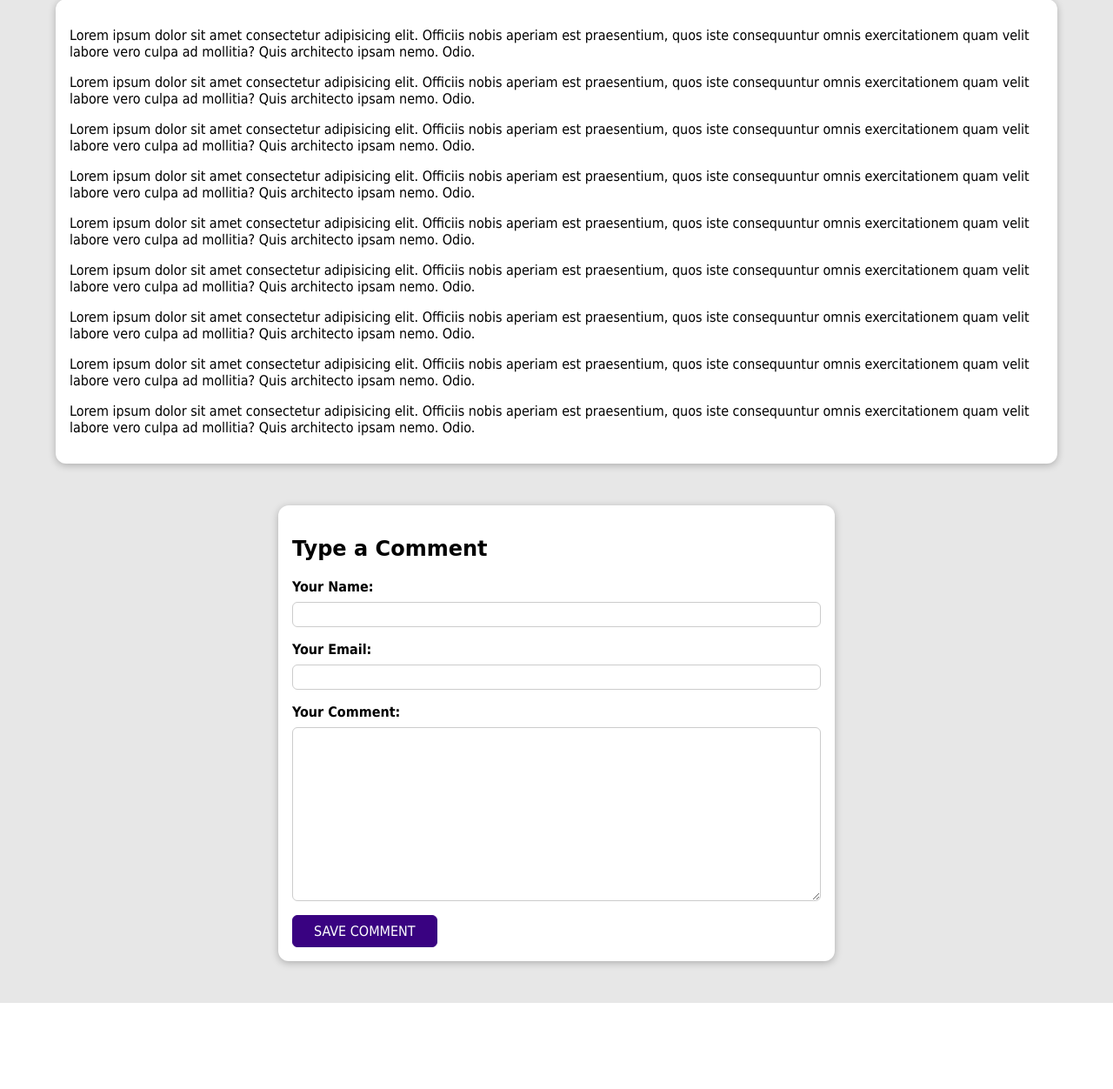
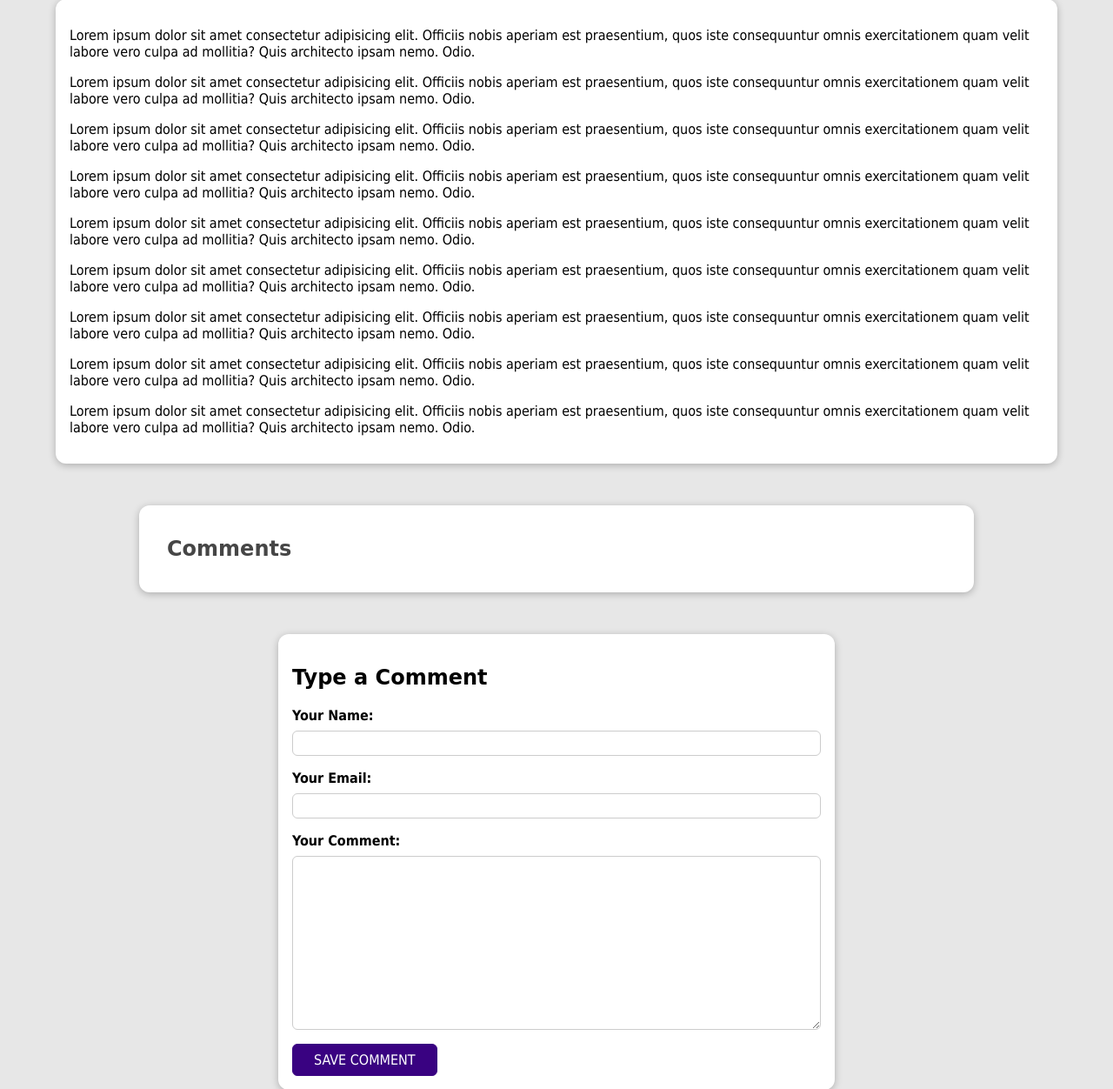
Before and after one commit to kratika19/My-Blog-Website, a Django app: a page that uses blog/templates/blog/post-detail.html in a window 1280 px wide. Shown: the part 529-1781 px from the top of the page at 87% size. Before the commit the page ends 1682 px from the top, so only its background shows below. Run offline with Django 3.2, Linux system fonts and the light colour scheme; data comes from the database, SQL or seed files in the repository.

Commit message:
linking comment form

```diff
--- a/blog/admin.py
+++ b/blog/admin.py
@@ -1,5 +1,5 @@
 from django.contrib import admin
-from .models import Author, Post, Tag
+from .models import Author, Post, Tag, Comment
 
 
 # Register your models here.
@@ -13,3 +13,4 @@ class PostAdmin(admin.ModelAdmin):
 admin.site.register(Post, PostAdmin)
 admin.site.register(Author)
 admin.site.register(Tag)
+admin.site.register(Comment)
--- a/blog/static/blog/post-detail.css
+++ b/blog/static/blog/post-detail.css
@@ -153,3 +153,32 @@ main {
   padding: 0.25rem 1.5rem;
   border-radius: 6px;
 }
+
+#comments {
+  margin: 3rem auto;
+  width: 90%;
+  max-width: 60rem;
+  border-radius: 12px;
+  background-color: white;
+  box-shadow: 0 2px 8px rgba(0, 0, 0, 0.25);
+  padding: 1rem 2rem;
+}
+
+#comments ul {
+  list-style: none;
+  margin: 0;
+  padding: 0;
+}
+
+#comments li {
+  margin-bottom: 1rem;
+  border-bottom: 2px solid #ccc;
+}
+
+#comments li:last-of-type {
+  border-bottom: none;
+}
+
+#comments h2 {
+  color: #464646;
+}
--- a/blog/templates/blog/post-detail.html
+++ b/blog/templates/blog/post-detail.html
@@ -41,6 +41,19 @@
         {{ post.content|linebreaks }}
     </main>
 
+    <section id="comments">
+        <h2>Comments</h2>
+        <ul>
+            {% for comment in comments %}
+                <li>
+                    <h3>{{ comment.user_name }}</h3>
+                    <p>{{ comment.text|linebreaks }}</p>
+                </li>
+            {% endfor %}
+
+        </ul>
+    </section>
+
     <section id="comment_form">
         <h2>Type a Comment</h2>
         <form method="POST" action="{% url "post-detail-page" post.slug %}">
--- a/blog/views.py
+++ b/blog/views.py
@@ -56,7 +56,8 @@ class DetailPostView(View):
         context = {
             "post": post,
             "post_tags": post.tags.all(),
-            "comment_form": CommentForm()
+            "comment_form": CommentForm(),
+            "comments": post.comments.all().order_by("-id"),
         }
         return render(request, "blog/post-detail.html", context)
 
@@ -74,6 +75,7 @@ class DetailPostView(View):
         context = {
             "post": post,
             "post_tags": post.tags.all(),
-            "comment_form": comment_form
+            "comment_form": comment_form,
+            "comments": post.comments.all().order_by("-id"),
         }
         return render(request, "blog/post-detail.html", context)
```
